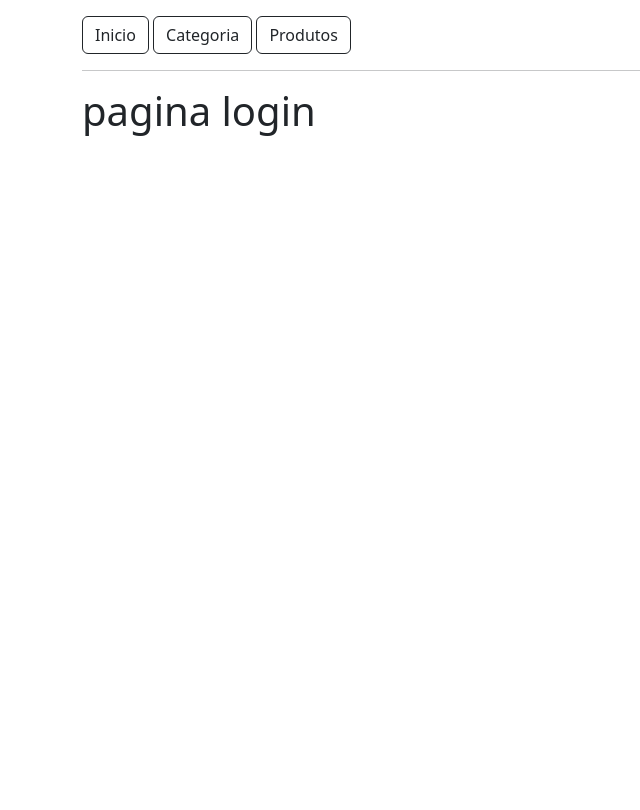
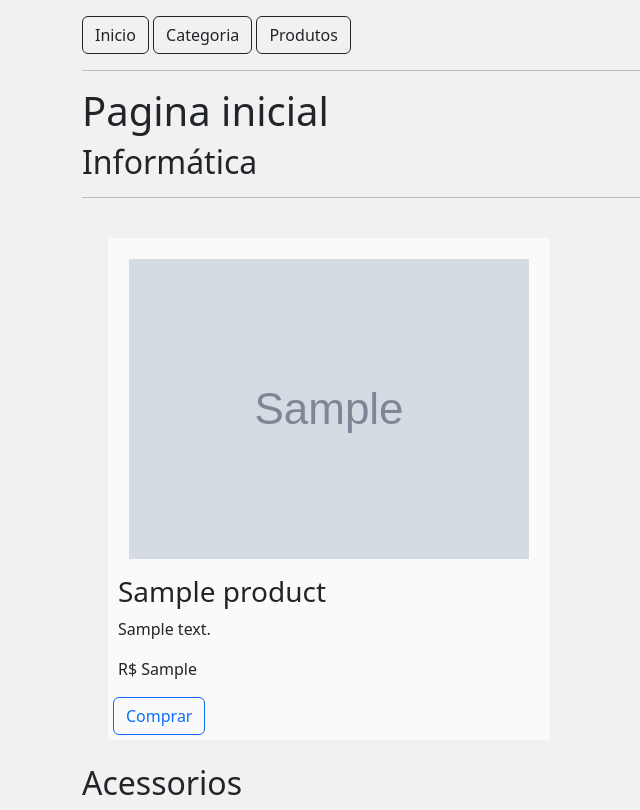
Before and after one commit to Pablohenrique2/beacademy-devstart-php-db, a PHP site: page / in a window 1280 px wide. Shown: the whole page, without its empty margins (0-640 px from the left). Before the commit the page ends 136 px from the top, so only its background shows below. Run offline with PHP 8.4, Linux system fonts and the light colour scheme; tables that the repository leaves empty or names only in its code hold one stand-in row (values such as "Sample post"); grey boxes marked "Sample" are stand-in pictures.

Commit message:
adicionando os produtos na pagina inicial

```diff
--- a/config/Routes.php
+++ b/config/Routes.php
@@ -10,7 +10,7 @@ function createRouter(string $controllerName, string $methodName)
   return ["controller" => $controllerName, 'method' => $methodName];
 }
 $routes = [
-  '/' => createRouter(IndexController::class, "loginAction"),
+  '/' => createRouter(IndexController::class, "indexAction"),
   '/produto' => createRouter(ProductController::class, 'listAction'),
   '/produto/novo' => createRouter(ProductController::class, 'addAction'),
   '/produto/editar' => createRouter(ProductController::class, 'editAction'),
--- a/src/Controller/IndexController.php
+++ b/src/Controller/IndexController.php
@@ -4,11 +4,17 @@ declare(strict_types=1);
 
 namespace App\Controller;
 
+use App\Connection\Connection;
+
 class IndexController extends AbstractController
 {
   public function indexAction(): void
   {
-    parent::render("index/index");
+    $con = Connection::getConnection();
+    $result = $con->prepare("SELECT * FROM tb_product");
+    $result->execute();
+
+    parent::render("index/index", $result);
   }
   public function loginAction()
   {
--- a/src/Controller/ProductController.php
+++ b/src/Controller/ProductController.php
@@ -33,7 +33,7 @@ class ProductController extends AbstractController
       $createAt = date('Y-m-d H:i:s');
       $result = $con->prepare(
         "INSERT INTO tb_product (name,description,photo,value,category_id,quantity,create_at)
-      values('{$name}','{$description}','{$photo}','{$value}','{$category}','{$quantity}','{$createAt}')"
+      values('{$name}','{$description}','{$photo}','{$value}','{$category}','{$quantity}','{$createAt}');"
       );
       $result->execute();
       echo "cadastro realizado com sucesso";
--- a/src/View/_partials/head.php
+++ b/src/View/_partials/head.php
@@ -10,4 +10,4 @@
   <title>Lojinha virtual-admin</title>
 </head>
 
-<body class="container">
+<body class="container" style="background-color:#f1f1f1 ;">
--- a/src/View/index/index.php
+++ b/src/View/index/index.php
@@ -1 +1,51 @@
 <h1>Pagina inicial</h1>
+<h2>Informática</h2>
+<hr>
+<div class='div-produto '>
+  <?php
+
+  while ($product = $data->fetch(\PDO::FETCH_ASSOC)) {
+    extract($product);
+    echo "
+<div class='div-produto-filho' >
+
+<img  src='{$photo}' alt=''>
+<h3>{$name}</h3>
+<p>{$description}</p>
+<p> R$ {$value}</p>
+
+<a href='' class='btn btn-outline-primary'>Comprar</a>
+
+</div>";
+  }; ?>
+</div>
+<h2>Acessorios</h2>
+<style>
+  .div-produto {
+    display: flex;
+    padding: 24px 16px;
+    ;
+  }
+
+  .div-produto-filho {
+    width: 1000;
+    height: 100%;
+    background: #fafafa;
+    margin-left: 10px;
+    border: 5px solid #fafafa;
+    border-radius: 4px;
+
+  }
+
+  .div-produto-filho img {
+    max-width: 100%;
+    max-height: 100%;
+    padding: 16px;
+
+  }
+
+  .div-produto-filho h3,
+  p {
+    margin-left: 5px;
+  }
+</style>
--- a/src/View/product/list.php
+++ b/src/View/product/list.php
@@ -7,7 +7,6 @@
     <thead class="table-dark">
       <tr>
         <th>#id</th>
-        <th>categoria</th>
         <th>Nome</th>
         <th>foto</th>
         <th>Descrição</th>
@@ -26,7 +25,6 @@
         extract($product);
         echo "<tr>";
         echo " <td>{$id}</td>";
-        echo " <td>{$category_id}</td>";
         echo " <td>{$name}</td>";
         echo " <td><img width=100px; src='{$photo}' alt=''></td>";
         echo " <td>{$description}</td>";
```
